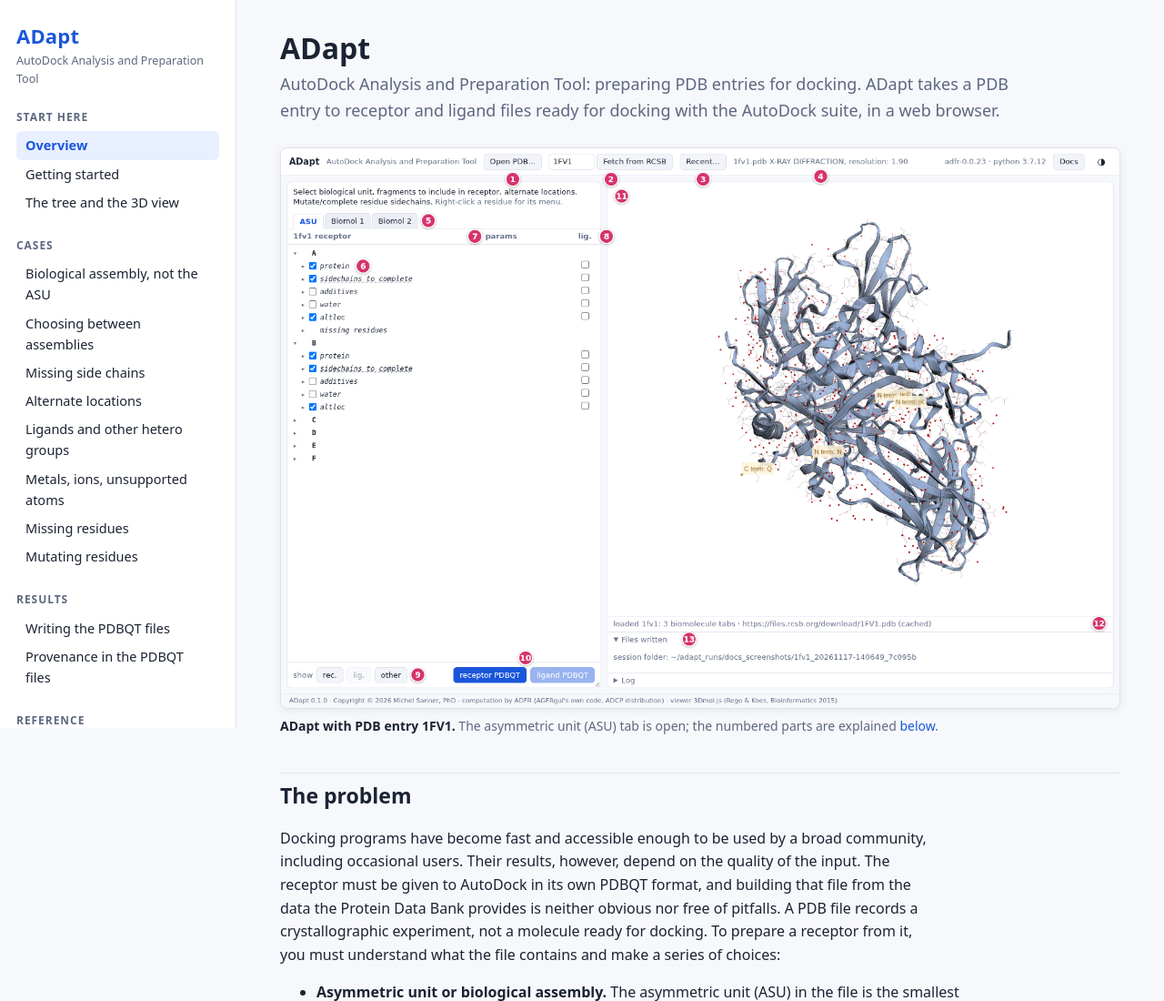
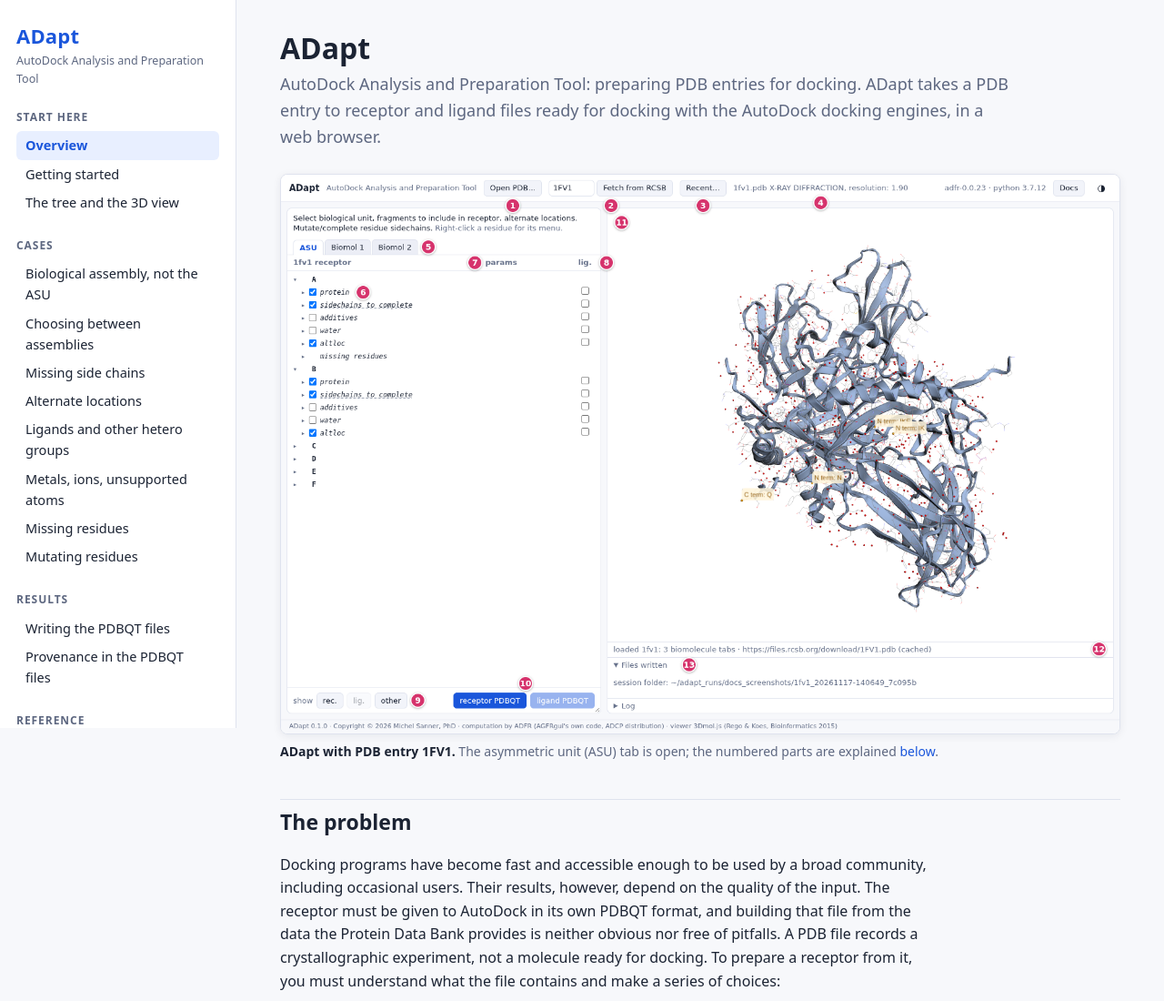
Before and after one commit to sannerlab/adapt, a plain HTML site: page docs/index.html in a window 1280 px wide. Shown: the top 1100 px of the page at 91% size. Drawn offline with Linux system fonts and the light colour scheme.

Commit message:
Docs home page: the AutoDock docking engines, as on the website
The wording the website has had since 2026-11-04 (sannerlab/adapt-test
92fe64c), so the docs can be published from here.

Co-Authored-By: Claude Opus 5.5 <noreply@anthropic.com>

```diff
--- a/docs/index.html
+++ b/docs/index.html
@@ -33,8 +33,8 @@
 <main>
 <h1>ADapt</h1>
 <p class="lead">AutoDock Analysis and Preparation Tool: preparing PDB entries for docking.
-ADapt takes a PDB entry to receptor and ligand files ready for docking with the AutoDock suite,
-in a web browser.</p>
+ADapt takes a PDB entry to receptor and ligand files ready for docking with the AutoDock docking
+engines, in a web browser.</p>
 
 <figure>
 <img src="img/overview.png" alt="ADapt with PDB entry 1FV1 loaded: the residue tree on the left, the 3D view on the right">
```
Also changed, not shown: docs/src/index.html (+2 -2 lines).
